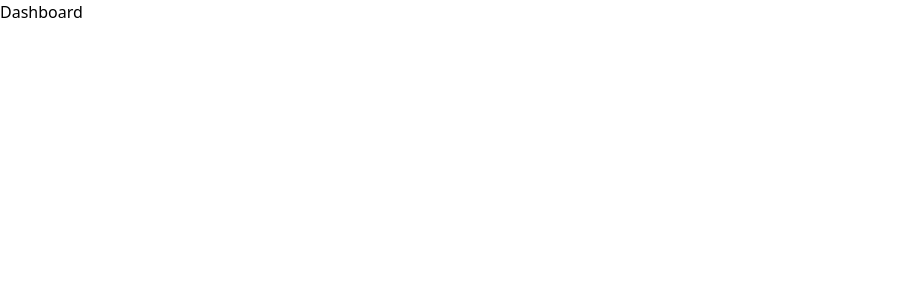
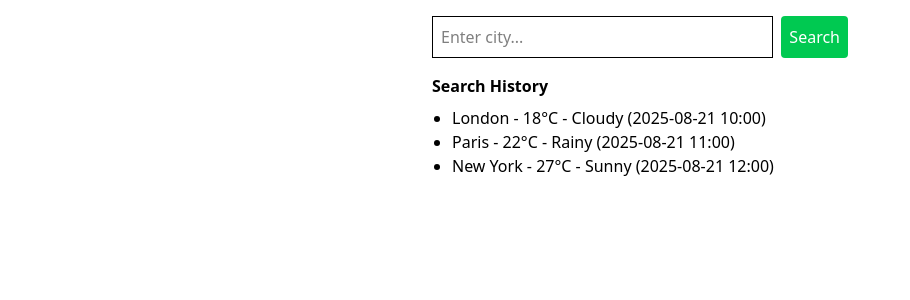
Before and after one commit to asathsara/weathermate-frontend, a React (Vite) app: page / in a window 1280 px wide. Both pictures are taken after typing "Sample", "Sample123" into the empty fields and a click on the button "Sign In". Shown: the top 300 px of the page, without its empty margins (0-910 px from the left). Built offline with nearby package versions, Linux system fonts and the light colour scheme.

Commit message:
implement simple dashboard ui

```diff
--- a/src/pages/Dashboard.tsx
+++ b/src/pages/Dashboard.tsx
@@ -1,9 +1,63 @@
+import { useState } from "react";
+import type { Weather } from "../types";
 
 
-const Dashboard = () => {
+export default function DashboardDemo() {
+  const [city, setCity] = useState("");
+
+  // Hardcoded weather & history
+  const weather: Weather | null = city
+    ? {
+        city,
+        temp: 25,
+        description: "Sunny",
+        searchedAt: new Date().toLocaleString(),
+      }
+    : null;
+
+  const history: Weather[] = [
+    { city: "London", temp: 18, description: "Cloudy", searchedAt: "2025-08-21 10:00" },
+    { city: "Paris", temp: 22, description: "Rainy", searchedAt: "2025-08-21 11:00" },
+    { city: "New York", temp: 27, description: "Sunny", searchedAt: "2025-08-21 12:00" },
+  ];
+
+  const handleSearch = () => {
+    // for demo, nothing fetches
+    alert(`Searching weather for ${city}`);
+  };
+
   return (
-    <div>Dashboard</div>
-  )
+    <div className="max-w-md mx-auto p-4">
+      <div className="flex gap-2 mb-4">
+        <input
+          className="border p-2 flex-1"
+          placeholder="Enter city..."
+          value={city}
+          onChange={(e) => setCity(e.target.value)}
+        />
+        <button
+          onClick={handleSearch}
+          className="bg-green-500 text-white p-2 rounded"
+        >
+          Search
+        </button>
+      </div>
+
+      {weather && (
+        <div className="p-4 border rounded mb-4">
+          <h2 className="text-lg font-bold">{weather.city}</h2>
+          <p>{weather.temp}°C, {weather.description}</p>
+        </div>
+      )}
+
+      <h3 className="font-semibold mb-2">Search History</h3>
+      <ul className="list-disc pl-5">
+        {history.map((h, idx) => (
+          <li key={idx}>
+            {h.city} - {h.temp}°C - {h.description} ({h.searchedAt})
+          </li>
+        ))}
+      </ul>
+    </div>
+  );
 }
-
-export default Dashboard
--- a/src/services/weather.ts
+++ b/src/services/weather.ts
@@ -1,13 +1,14 @@
+import type { Weather, History } from "../types";
 import apiClient from "./api";
 
-export const getWeather = async (location: string) => {
+export const getWeather = async (city: string): Promise<Weather> => {
 
-    // Fetch weather data for a specific location
-    const response = await apiClient.get(`/weather/${location}`);
+    // Fetch weather data for a specific city
+    const response = await apiClient.get(`/weather/${city}`);
     return response.data;
 }
 
-export const getHistory = async () => {
+export const getHistory = async () : Promise<History> => {
     const res = await apiClient.get("/history");
     return res.data;
 }
--- /dev/null
+++ b/src/types.ts
@@ -0,0 +1,8 @@
+export interface Weather {
+  city: string;
+  temp: number;
+  description: string;
+  searchedAt: string;
+}
+
+export type History = Weather[];
```
